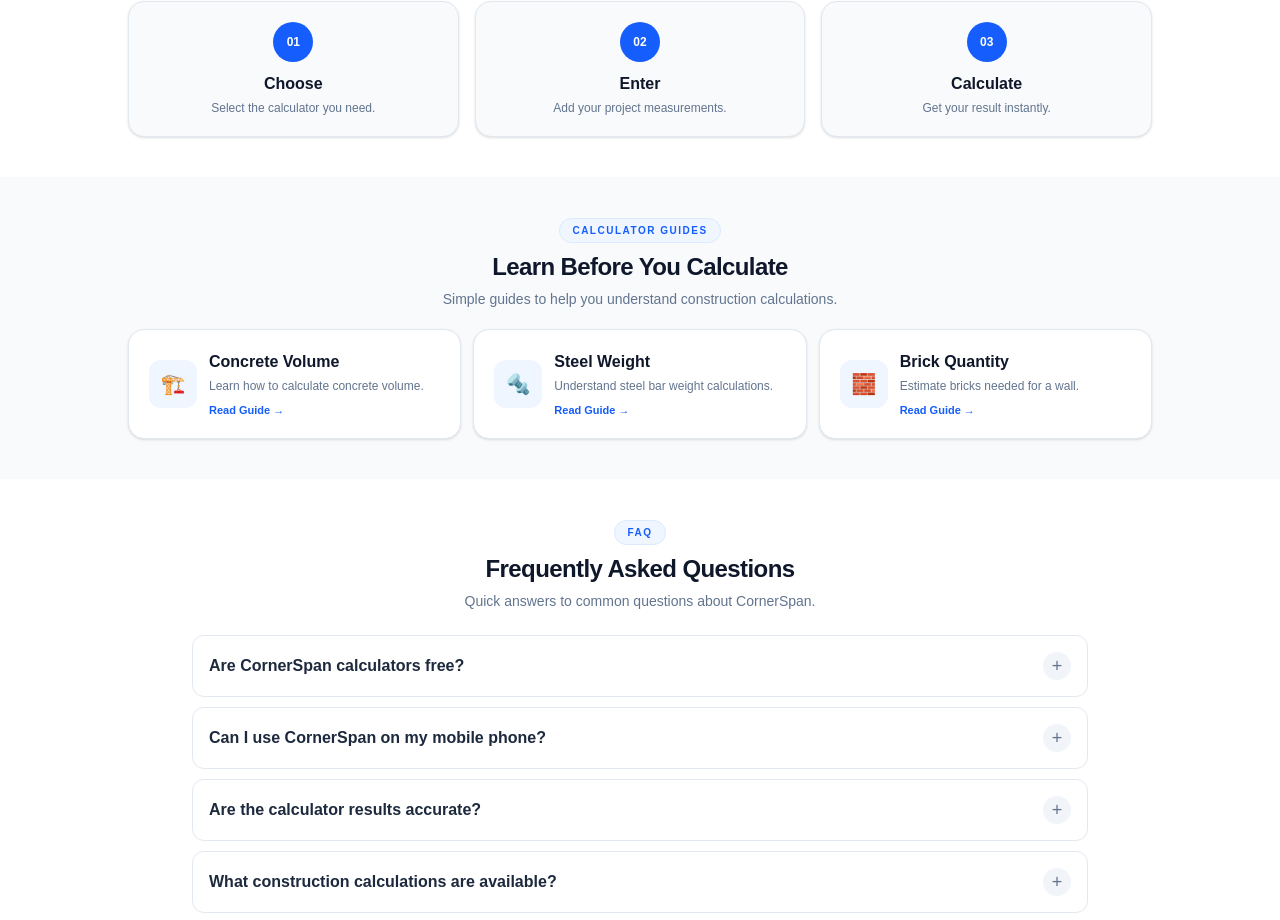
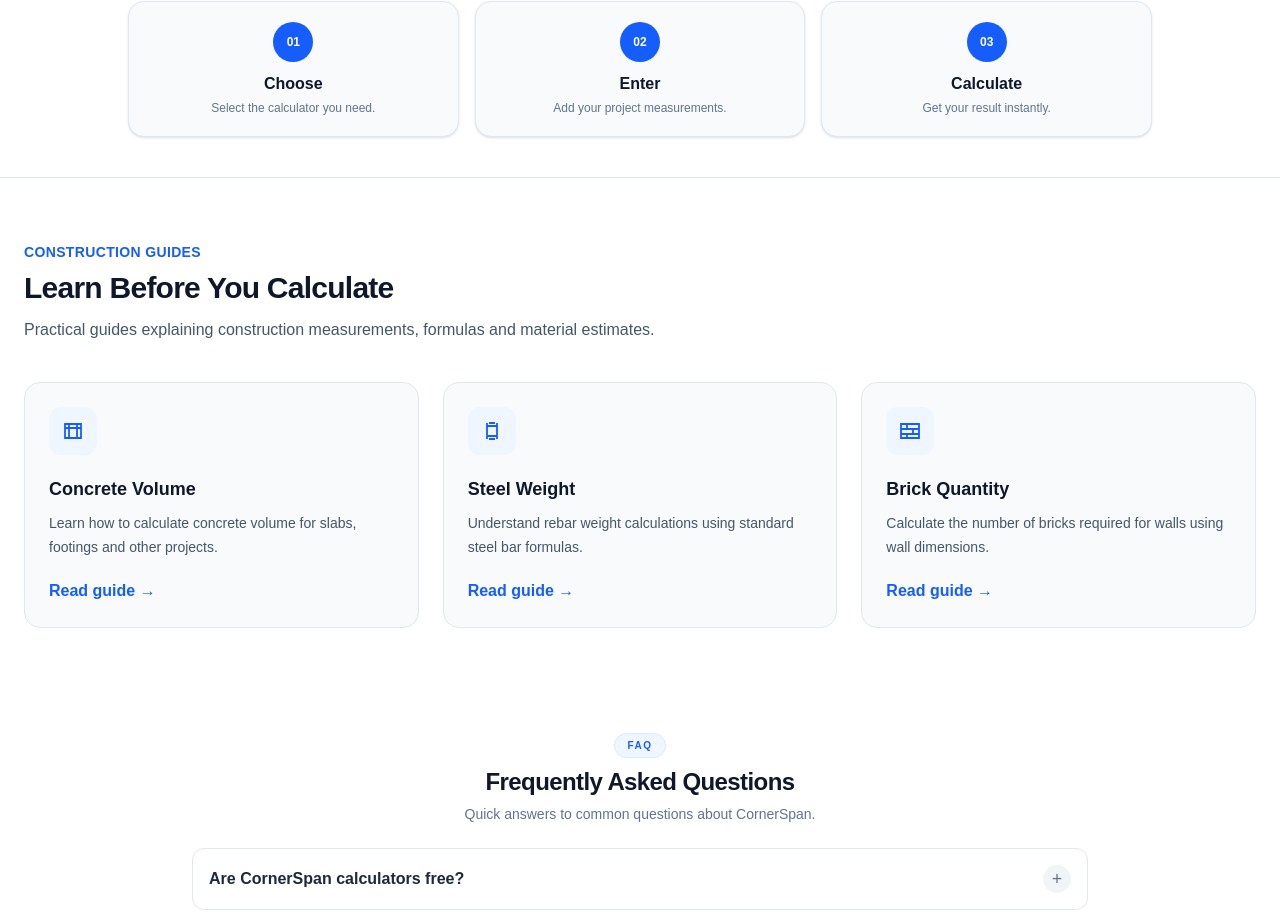
Before and after one commit to km7max-cmd/cornerspan, a Next.js app: page / in a window 1280 px wide. Shown: the part 1824-2744 px from the top of the page. Built offline with nearby package versions, Linux system fonts and the light colour scheme.

Commit message:
Update CalculatorGuides.tsx

```diff
--- a/components/CalculatorGuides.tsx
+++ b/components/CalculatorGuides.tsx
@@ -2,76 +2,110 @@ import Link from "next/link";
 
 const guides = [
   {
-    icon: "🏗️",
     title: "Concrete Volume",
-    description: "Learn how to calculate concrete volume.",
+    description:
+      "Learn how to calculate concrete volume for slabs, footings and other projects.",
     href: "/guides/concrete-volume",
+    icon: (
+      <svg
+        viewBox="0 0 24 24"
+        fill="none"
+        stroke="currentColor"
+        strokeWidth="1.8"
+        className="h-6 w-6"
+        aria-hidden="true"
+      >
+        <path d="M4 5h16v14H4z" />
+        <path d="M4 9h16M8 5v14M16 5v14" />
+      </svg>
+    ),
   },
   {
-    icon: "🔩",
     title: "Steel Weight",
-    description: "Understand steel bar weight calculations.",
+    description:
+      "Understand rebar weight calculations using standard steel bar formulas.",
     href: "/guides/steel-weight",
+    icon: (
+      <svg
+        viewBox="0 0 24 24"
+        fill="none"
+        stroke="currentColor"
+        strokeWidth="1.8"
+        className="h-6 w-6"
+        aria-hidden="true"
+      >
+        <path d="M7 4v16M17 4v16" />
+        <path d="M7 7h10M7 17h10" />
+        <path d="M9 4h6M9 20h6" />
+      </svg>
+    ),
   },
   {
-    icon: "🧱",
     title: "Brick Quantity",
-    description: "Estimate bricks needed for a wall.",
+    description:
+      "Calculate the number of bricks required for walls using wall dimensions.",
     href: "/calculators/brick",
+    icon: (
+      <svg
+        viewBox="0 0 24 24"
+        fill="none"
+        stroke="currentColor"
+        strokeWidth="1.8"
+        className="h-6 w-6"
+        aria-hidden="true"
+      >
+        <path d="M3 5h18v14H3z" />
+        <path d="M3 10h18M3 15h18" />
+        <path d="M9 5v5M15 10v5M9 15v4" />
+      </svg>
+    ),
   },
 ];
 
 export default function CalculatorGuides() {
   return (
-    <section className="bg-slate-50 px-4 py-8 sm:px-6 sm:py-10">
-      <div className="mx-auto max-w-5xl">
+    <section className="border-t border-slate-200 bg-white py-16">
+      <div className="mx-auto max-w-7xl px-6">
+        <div className="mb-10 max-w-2xl">
+          <p className="mb-2 text-sm font-semibold uppercase tracking-wide text-blue-600">
+            Construction Guides
+          </p>
 
-        {/* Heading */}
-        <div className="mb-5 text-center">
-          <span className="inline-flex rounded-full border border-blue-100 bg-blue-50 px-3 py-1 text-[10px] font-bold tracking-[0.15em] text-blue-600">
-            CALCULATOR GUIDES
-          </span>
-
-          <h2 className="mt-2 text-xl font-black tracking-tight text-slate-900 sm:text-2xl">
+          <h2 className="text-3xl font-bold tracking-tight text-slate-900">
             Learn Before You Calculate
           </h2>
 
-          <p className="mx-auto mt-1.5 max-w-xl text-xs leading-5 text-slate-500 sm:text-sm">
-            Simple guides to help you understand construction calculations.
+          <p className="mt-3 text-slate-600">
+            Practical guides explaining construction measurements,
+            formulas and material estimates.
           </p>
         </div>
 
-        {/* Guides */}
-        <div className="grid gap-3 md:grid-cols-3">
+        <div className="grid gap-6 md:grid-cols-3">
           {guides.map((guide) => (
             <Link
-              key={guide.title}
+              key={guide.href}
               href={guide.href}
-              className="group flex items-center gap-3 rounded-xl border border-slate-200 bg-white p-4 shadow-sm transition-all duration-300 hover:-translate-y-0.5 hover:border-blue-200 hover:shadow-md sm:rounded-2xl sm:p-5"
+              className="group rounded-2xl border border-slate-200 bg-slate-50 p-6 transition hover:-translate-y-0.5 hover:border-blue-300 hover:bg-white hover:shadow-sm"
             >
-              {/* Icon */}
-              <div className="flex h-11 w-11 shrink-0 items-center justify-center rounded-xl bg-blue-50 text-xl sm:h-12 sm:w-12">
+              <div className="mb-5 flex h-12 w-12 items-center justify-center rounded-xl bg-blue-50 text-blue-600">
                 {guide.icon}
               </div>
 
-              {/* Content */}
-              <div className="min-w-0 flex-1">
-                <h3 className="text-sm font-bold text-slate-900 group-hover:text-blue-600 sm:text-base">
-                  {guide.title}
-                </h3>
+              <h3 className="text-lg font-semibold text-slate-900 group-hover:text-blue-600">
+                {guide.title}
+              </h3>
 
-                <p className="mt-1 text-[11px] leading-4 text-slate-500 sm:text-xs">
-                  {guide.description}
-                </p>
+              <p className="mt-2 text-sm leading-6 text-slate-600">
+                {guide.description}
+              </p>
 
-                <div className="mt-2 text-[11px] font-bold text-blue-600">
-                  Read Guide →
-                </div>
-              </div>
+              <span className="mt-5 inline-flex font-semibold text-blue-600">
+                Read guide →
+              </span>
             </Link>
           ))}
         </div>
-
       </div>
     </section>
   );
```
